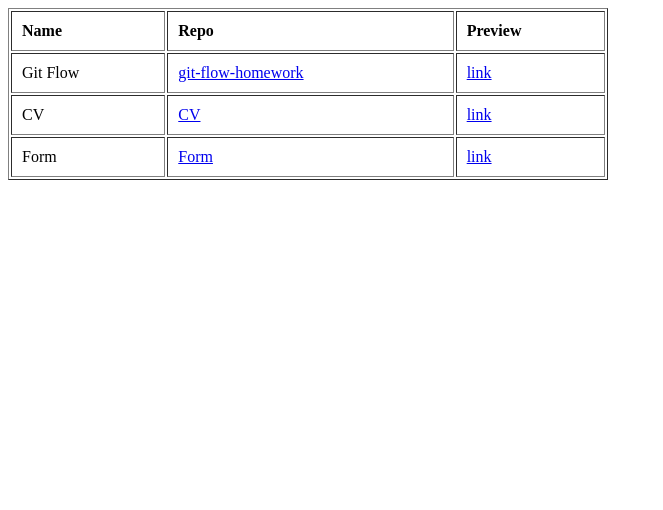
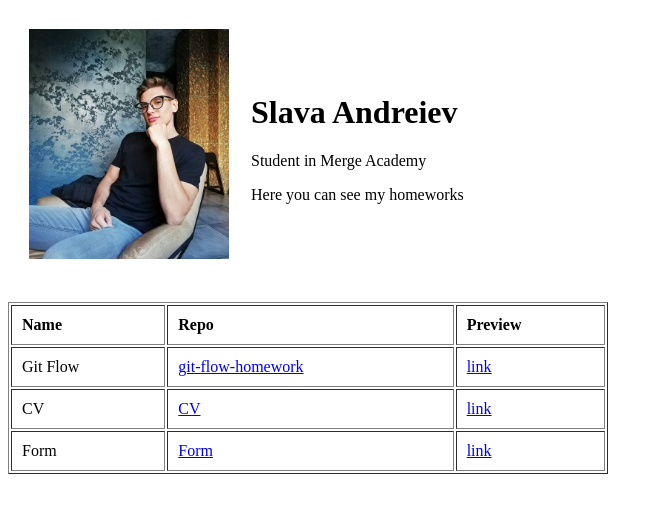
Before and after one commit to SlavaAndreievvvv/merge-homeworks, a plain HTML site: page index.html in a window 1280 px wide. Shown: the whole page, without its empty margins (0-663 px from the left). Drawn offline with Linux system fonts and the light colour scheme.

Commit message:
📸 add photo

```diff
--- a/index.html
+++ b/index.html
@@ -8,6 +8,17 @@
     <base target="_blank" />
   </head>
   <body>
+    <table cellspacing="20">
+      <tr>
+        <td><img src="./photo.jpg" alt="photo" width="200" /></td>
+        <td>
+          <h1>Slava Andreiev</h1>
+          <p>Student in Merge Academy</p>
+          <p>Here you can see my homeworks</p>
+        </td>
+      </tr>
+    </table>
+    <br />
     <table width="600" border="1" cellspacing="2" cellpadding="10">
       <thead align="left">
         <tr>
```
Also changed, not shown: photo.jpg (added).
